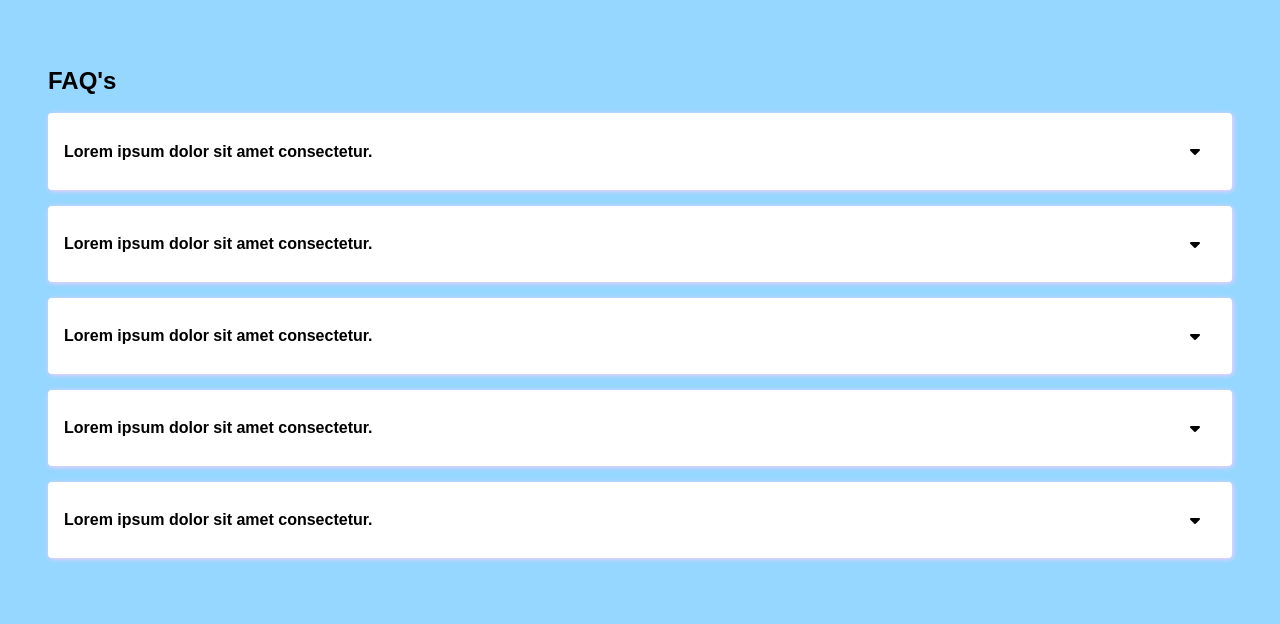
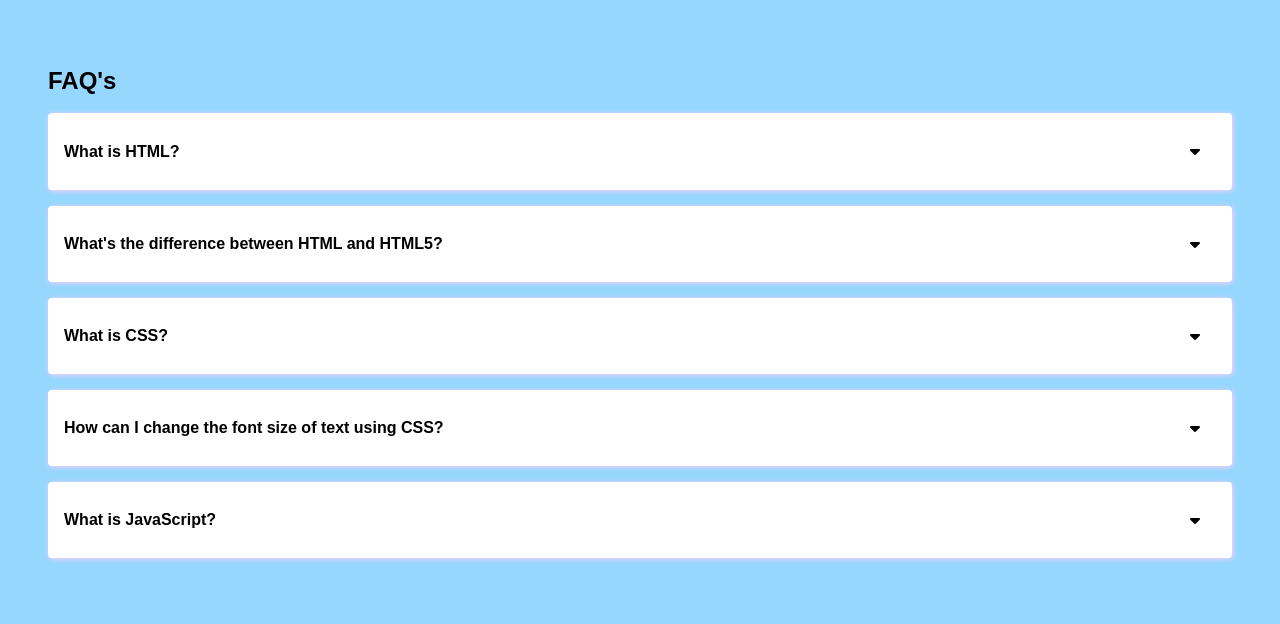
Before and after one commit to Akshatatodkar/FAQ_Accordian, a plain HTML site: page index.html in a window 1280 px wide. Drawn offline with Linux system fonts and the light colour scheme.

Commit message:
Update index.html

```diff
--- a/index.html
+++ b/index.html
@@ -14,51 +14,51 @@
 
     <div class="accordian">
         <div class="question">
-            <h4>Lorem ipsum dolor sit amet consectetur.</h4>
+           <h4> What is HTML?</h4>
             <i class="icon fa-solid fa-caret-down"></i>
         </div>
         <div class="answer">
-            <p>Lorem ipsum dolor sit amet, consectetur adipisicing elit. Ratione modi incidunt doloremque eius recusandae quibusdam nihil beatae laudantium nesciunt praesentium?</p>
+            <p> HTML stands for HyperText Markup Language. It's a standard markup language used to create webpages. It structures the content on a webpage using elements and tags.</p>
         </div>
     </div>
 
     <div class="accordian">
         <div class="question">
-            <h4>Lorem ipsum dolor sit amet consectetur.</h4>
+            <h4>What's the difference between HTML and HTML5?</h4>
             <i class="icon fa-solid fa-caret-down"></i>
         </div>
         <div class="answer">
-            <p>Lorem ipsum dolor sit amet, consectetur adipisicing elit. Ratione modi incidunt doloremque eius recusandae quibusdam nihil beatae laudantium nesciunt praesentium?</p>
+            <p>HTML5 is the latest version of HTML. It introduced new features like <video> and <canvas> elements, better support for multimedia, and improved semantics for structuring web content.</p>
         </div>
     </div>
 
     <div class="accordian">
         <div class="question">
-            <h4>Lorem ipsum dolor sit amet consectetur.</h4>
+            <h4>What is CSS?</h4>
             <i class="icon fa-solid fa-caret-down"></i>
         </div>
         <div class="answer">
-            <p>Lorem ipsum dolor sit amet, consectetur adipisicing elit. Ratione modi incidunt doloremque eius recusandae quibusdam nihil beatae laudantium nesciunt praesentium?</p>
+            <p>CSS stands for Cascading Style Sheets. It's a stylesheet language used for describing the presentation and formatting of HTML documents.</p>
         </div>
     </div>
 
     <div class="accordian">
         <div class="question">
-            <h4>Lorem ipsum dolor sit amet consectetur.</h4>
+            <h4>How can I change the font size of text using CSS?</h4>
             <i class="icon fa-solid fa-caret-down"></i>
         </div>
         <div class="answer">
-            <p>Lorem ipsum dolor sit amet, consectetur adipisicing elit. Ratione modi incidunt doloremque eius recusandae quibusdam nihil beatae laudantium nesciunt praesentium?</p>
+            <p>You can change the font size of text with the font-size property. For example: font-size: 16px; sets the font size to 16 pixels.</p>
         </div>
     </div>
 
     <div class="accordian">
         <div class="question">
-            <h4>Lorem ipsum dolor sit amet consectetur.</h4>
+            <h4>What is JavaScript?</h4>
             <i class="icon fa-solid fa-caret-down"></i>
         </div>
         <div class="answer">
-            <p>Lorem ipsum dolor sit amet, consectetur adipisicing elit. Ratione modi incidunt doloremque eius recusandae quibusdam nihil beatae laudantium nesciunt praesentium?</p>
+            <p>JavaScript is a programming language used to make webpages interactive. It can be used to add functionality, manipulate the DOM (Document Object Model), and handle user interactions.</p>
         </div>
     </div>
 
```
